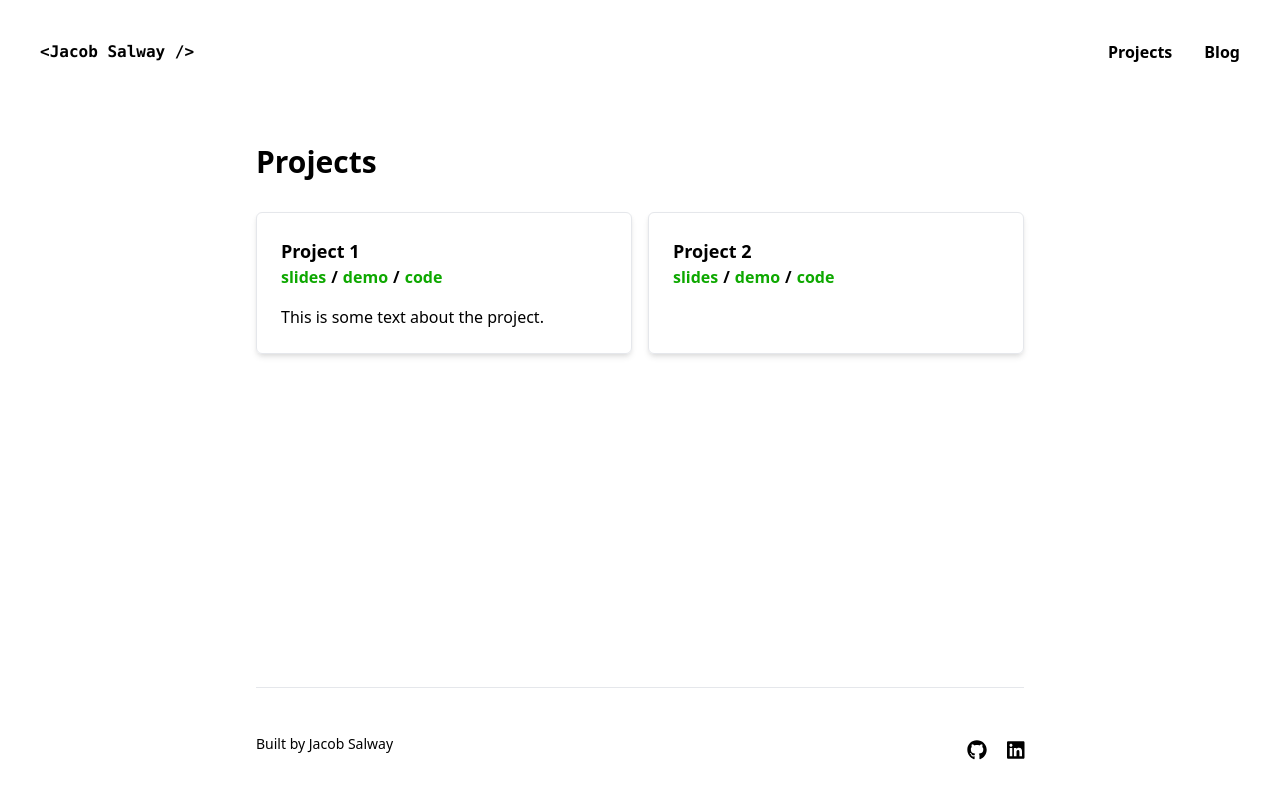
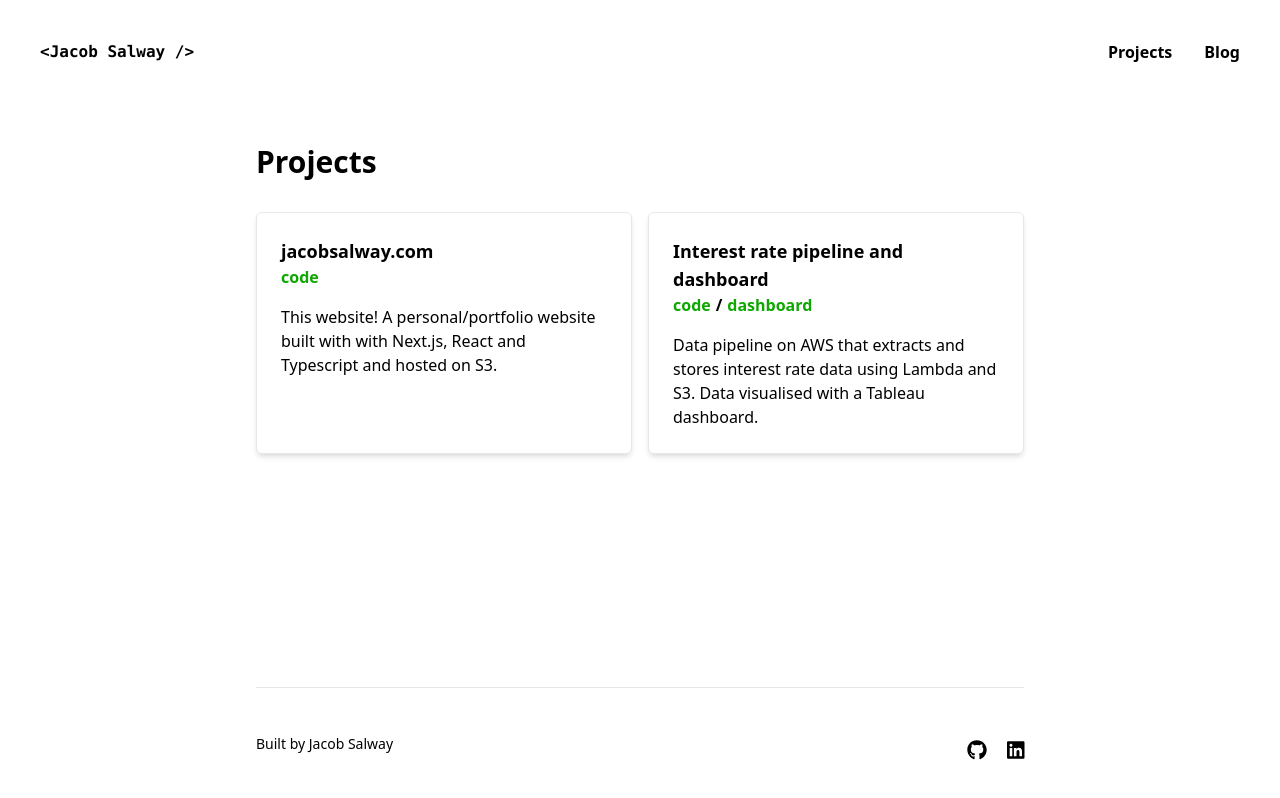
Before and after one commit to jacobsalway/jacobsalway.com, a Next.js app: page /projects in a window 1280 px wide. Built offline with nearby package versions, Linux system fonts and the light colour scheme.

Commit message:
Project content

```diff
--- a/components/Layout.tsx
+++ b/components/Layout.tsx
@@ -13,7 +13,7 @@ const Layout: React.FC<LayoutProps> = ({ children, title, footer }) => {
     return (
         <div className={`app flex flex-col min-h-screen p-5 sm:p-10`}>
             <Head>
-                <title>{title ? `${title} | Jacob Salway` : 'Jacob Salway'}</title>
+                <title>{title ? `${title} / Jacob Salway` : 'Jacob Salway'}</title>
             </Head>
             <Nav />
             <div className='flex-grow mt-20'>
--- /dev/null
+++ b/components/Projects/Project.tsx
@@ -0,0 +1,17 @@
+import React from 'react'
+import { ProjectProps } from '../../types'
+import styles from '../../styles/Projects.module.sass'
+
+const Project: React.FC<ProjectProps> = ({ name, links, description }) => {
+    return (
+        <div className='p-6 rounded-md shadow-md border'>
+            <span className='text-lg font-bold'>{name}</span>
+            <ul className={`flex list-none ${styles.projectLinks}`}>
+                {links.map(({ name, link }) => <li className='font-semibold'><a href={link} target='_blank'>{name}</a></li>)}
+            </ul>
+            <p className='mt-4'>{description}</p>
+        </div>
+    )
+}
+
+export default Project
--- /dev/null
+++ b/content/projects.yml
@@ -0,0 +1,12 @@
+- name: jacobsalway.com
+  links:
+  - name: code
+    link: https://github.com/jacobsalway/jacobsalway.com
+  description: This website! A personal/portfolio website built with with Next.js, React and Typescript and hosted on S3.
+- name: Interest rate pipeline and dashboard
+  links:
+  - name: code
+    link: https://github.com/jacobsalway/rba-implied-interest-rate-lambda
+  - name: dashboard
+    link: https://public.tableau.com/app/profile/jacob.salway/viz/ASXImpliedYieldCurve/ASXImpliedYieldCurve
+  description: Data pipeline on AWS that extracts and stores interest rate data using Lambda and S3. Data visualised with a Tableau dashboard.
--- /dev/null
+++ b/lib/projects.ts
@@ -0,0 +1,13 @@
+import fs from 'fs'
+import path from 'path'
+import YAML from 'yaml'
+import { ProjectProps } from '../types'
+
+const projectsFile = path.join(process.cwd(), 'content', 'projects.yml')
+
+export const getProjects = () => {
+    const file = fs.readFileSync(projectsFile, 'utf-8')
+    const projects = YAML.parse(file) as ProjectProps[]
+
+    return projects
+}
--- a/package.json
+++ b/package.json
@@ -33,6 +33,7 @@
     "eslint-config-next": "11.1.2",
     "postcss": "^8.3.11",
     "tailwindcss": "^2.2.17",
-    "typescript": "4.4.3"
+    "typescript": "4.4.3",
+    "yaml": "^1.10.2"
   }
 }
--- a/pages/projects.tsx
+++ b/pages/projects.tsx
@@ -1,36 +1,28 @@
-import { NextPage } from 'next'
+import { NextPage, GetStaticProps } from 'next'
 import Layout from '../components/Layout'
-import styles from '../styles/Projects.module.sass'
+import { ProjectsProps } from '../types'
+import Project from '../components/Projects/Project'
+import { getProjects } from '../lib/projects'
 
-const Projects: NextPage = () => {
+
+const Projects: NextPage<ProjectsProps> = ({ projects }) => {
     return (
         <Layout title='Projects' footer={true}>
             <div className='max-w-screen-md mx-auto'>
                 <h1 className='text-3xl font-bold pb-8'>Projects</h1>
-                <div className='grid grid-cols-2 gap-4'>
-                    <div className='p-6 rounded-md shadow-md border'>
-                        <span className='text-lg font-bold'>Project 1</span>
-                        <ul className={`flex list-none ${styles.projectLinks}`}>
-                            <li className='font-semibold'><a>slides</a></li>
-                            <li className='font-semibold'><a>demo</a></li>
-                            <li className='font-semibold'><a>code</a></li>
-                        </ul>
-                        <p className='mt-4'>
-                            This is some text about the project.
-                        </p>
-                    </div>
-                    <div className='p-6 rounded-md shadow-md border'>
-                        <span className='text-lg font-bold'>Project 2</span>
-                        <ul className={`flex list-none ${styles.projectLinks}`}>
-                            <li className='font-semibold'><a>slides</a></li>
-                            <li className='font-semibold'><a>demo</a></li>
-                            <li className='font-semibold'><a>code</a></li>
-                        </ul>
-                    </div>
+                <div className='grid grid-cols-1 md:grid-cols-2 gap-4'>
+                    {projects.map(Project)}
                 </div>
             </div>
         </Layout>
     )
 }
 
+export const getStaticProps: GetStaticProps = () => {
+    const projects = getProjects()
+    return {
+        props: { projects }
+    }
+}
+
 export default Projects
--- a/types/index.ts
+++ b/types/index.ts
@@ -25,3 +25,15 @@ export type PostProps = {
 export type BlogProps = {
     posts?: PostProps[];
 }
+
+
+// Project and Project sub-component props
+export type ProjectProps = {
+    name: string;
+    links: {name: string, link: string}[];
+    description: string;
+}
+
+export type ProjectsProps = {
+    projects: ProjectProps[];
+}
```
Also changed, not shown: components/Blog/utils.ts (renamed from components/Blog/utils.tsx), 1 other file (tests, documents, lock files or other folders).
